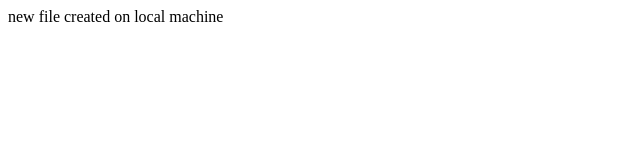
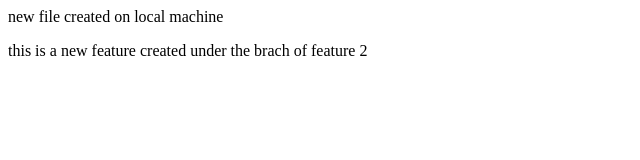
Before and after one commit to siriparamesh/localRepo, a plain HTML site: page index.html in a window 1280 px wide. Shown: the whole page, without its empty margins (0-640 px from the left). Drawn offline with Linux system fonts and the light colour scheme.

Commit message:
add new feature, file changed

```diff
--- a/index.html
+++ b/index.html
@@ -1 +1,2 @@
 <p> new file created on local machine</p>
+<p>this is a new feature created under the brach of feature 2</p>
```
